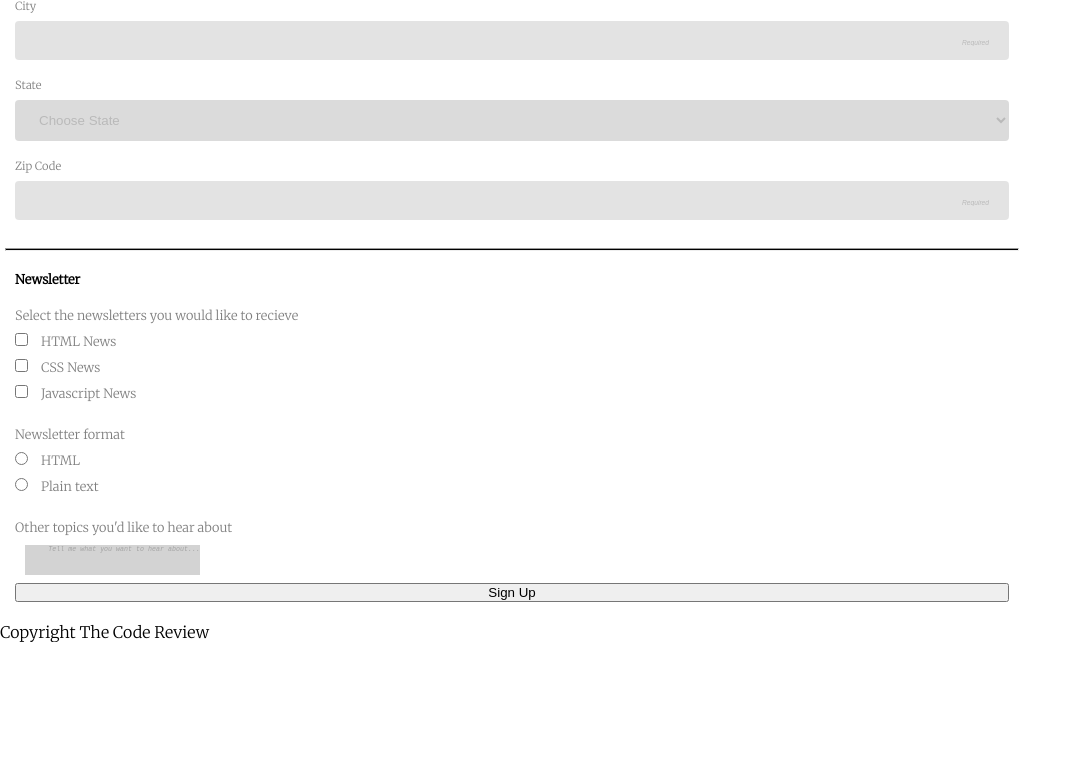
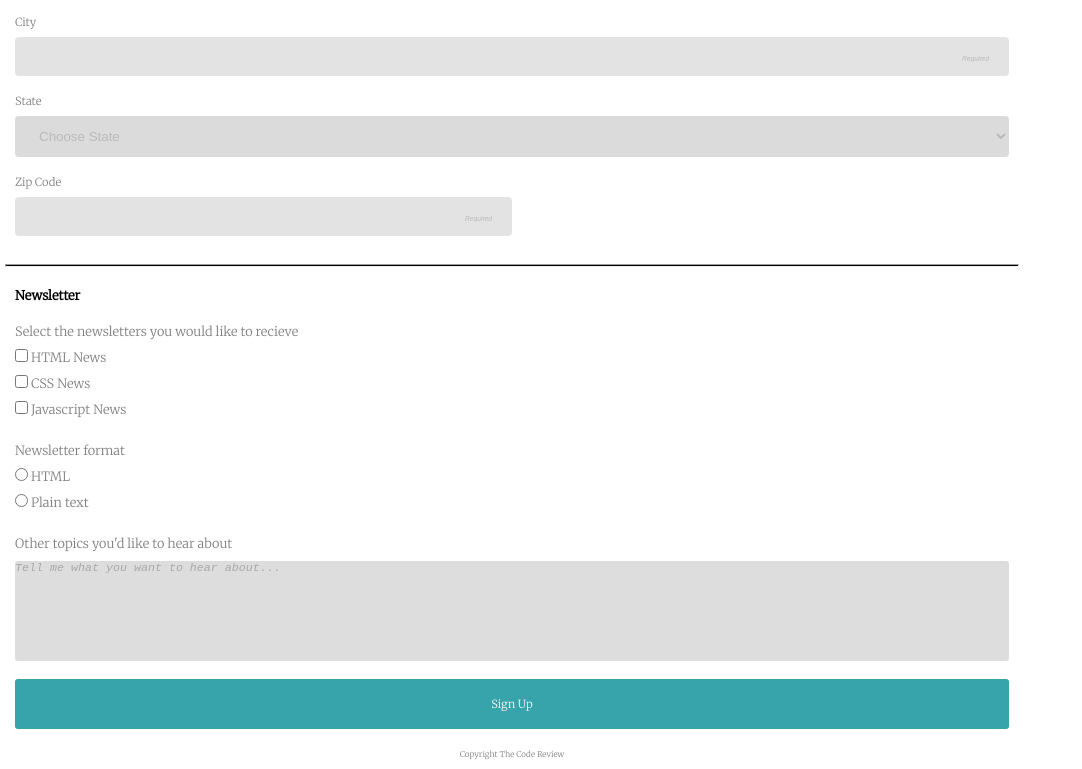
Before and after one commit to CoachemUp/Online-Registration-Form, a plain HTML site: page index.html in a window 1280 px wide. Shown: the part 538-1307 px from the top of the page, without its empty margins (0-1082 px from the left). Before the commit the page ends 1180 px from the top, so only its background shows below. Drawn offline with Linux system fonts and the light colour scheme.

Commit message:
6th draft

```diff
--- a/css/styles.css
+++ b/css/styles.css
@@ -75,20 +75,9 @@ body {
     margin: 20px 15px;
  }
 
-legend {
-    margin-bottom: px;
-}
-
  ul {
     list-style-type: none;
  }
-
- textarea {
-    border: none;
-    background-color: lightgray;
-    resize: none;
-    outline: none;
-}
 
 input, select {
     border: none;
@@ -104,6 +93,7 @@ input, select {
 /*  =======================
     Placeholder Style
 ========================  */
+
 ::placeholder {
     opacity: 0.5;
     font-size: .5em;
@@ -154,6 +144,20 @@ select{
     border-radius: 4px;
     box-sizing: border-box;
 }
+#code {
+    width: 50%;
+}
+
+input[type=text]:focus,
+input[type=email]:focus,
+input[type=tel]:focus {
+    border: 3px solid #555;
+}
+
+input[type=radio]:hover {
+    box-shadow: 0 0 5px 0px blue inset;
+}
+
 
 /*  =======================
     Form Containers
@@ -173,6 +177,8 @@ select{
     opacity: .5;
     font-size: .875em;
   }
+
+
 
 #news {
     display: flex;
@@ -195,6 +201,60 @@ select{
 }
 
 #news label {
-    padding-left: 10px;
     opacity: .5;
 }
+
+textarea {
+    border: none;
+    background-color: #ddd;
+    resize: none;
+    outline: none;
+    width: 100%;
+    height: 100px;
+    border-radius: 3px;
+}
+
+textarea::placeholder {
+    opacity: 0.5;
+    font-size: .875em;
+    font-style: italic;
+    text-align: left;
+}
+
+/*  =======================
+    Button Style
+========================  */
+#signupbtn {
+    display: flex;
+    justify-content: center;
+    align-items: center;
+    background-color: #36a4aa;
+    border: none;
+    color: white;
+    font-family: 'Merriweather', Arial, Verdana;
+    font-size: .875em;
+    width: 100%;
+    height: 50px;
+    border-radius: 3px;
+    margin-top: 10px;
+    text-align: center;
+}
+
+#signupbtn:hover {
+    background-color: #254b5c;
+}
+
+
+
+/*  =======================
+    Footer Style
+========================  */
+
+footer {
+    display: flex;
+    justify-content: center;
+    align-items: center;
+    font-size: .5em;
+    opacity: .5;
+    margin-bottom: 10px;
+}
--- a/index.html
+++ b/index.html
@@ -23,7 +23,7 @@
     <form method="post">
         <fieldset id="contact">
 
-            <legend><h4>Contact Information</h4></legend>
+            <legend><h4>Contact Information</h4></legend><br>
         <ul class="flex-contact">
             <li>
                 <label for="name">Full Name</label>
@@ -128,7 +128,7 @@
 
             <li>
                 <input type="checkbox" id="html" name="html">
-                <label for="html">HTML News</label>
+                <label class="check"for="html">HTML News</label>
             </li>
 
             <li>
@@ -150,27 +150,30 @@
             </li>
 
             <li>
-                <input type="radio" id="html-2" name="fav_language" value="HTML">
-                <label for="html">HTML</label>
+                <input type="radio" id="html-2" name="fav_language" value="html-2">
+                <label for="html-2">HTML</label>
             </li>
 
             <li>
-                <input type="radio" id="plain-text" name="fav_language" value="HTML">
-                <label for="html">Plain text</label>
+                <input type="radio" id="plain-text" name="fav_language" value="plain-text">
+                <label for="plain-text">Plain text</label>
             </li>
 
             <li>
                 <p>Other topics you'd like to hear about</p>
             </li>
 
+
             <li>
                 <label for="topics"></label>
                 <textarea id="topics" name="topics" placeholder="Tell me what you want to hear about..."></textarea>
             </li>
+
+
+
         </ul>
-
-            <button type="submit" class="signupbtn">Sign Up</button>
-
+        <button id="signupbtn"
+        type="button">Sign Up</button>
         </fieldset>
     </form>
 
```
